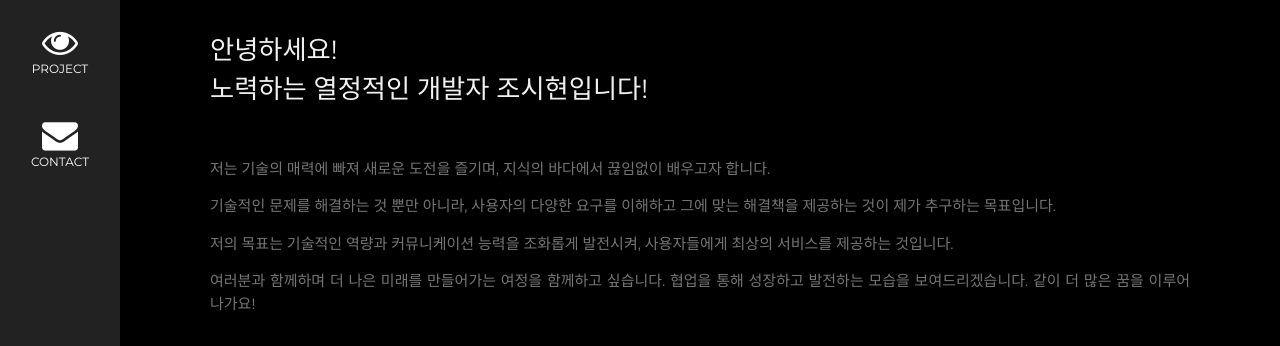
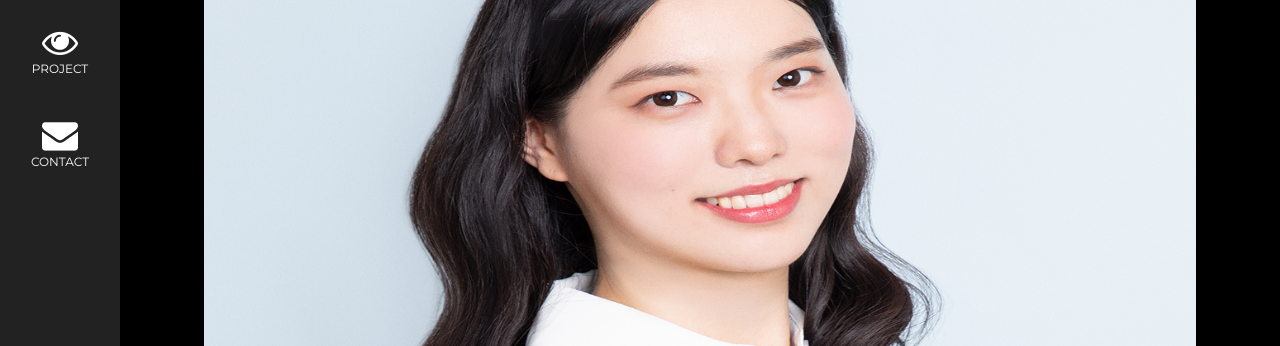
Before and after one commit to chosihyeon/chosihyeon.github.io, a plain HTML site: page index.html in a window 1280 px wide. Shown: the part 328-674 px from the top of the page. Drawn offline with nearby package versions, Linux system fonts and the light colour scheme.

Commit message:
Update index.html

```diff
--- a/index.html
+++ b/index.html
@@ -88,7 +88,7 @@ body, h1,h2,h3,h4,h5,h6 {font-family: "Montserrat", sans-serif}
   <header class="w3-container w3-padding-32 w3-center w3-black" id="home">
     <h1 class="w3-jumbo"><span class="w3-hide-small">I'm</span> SI HYEON CHO </h1>
     <h6>Developer</h6>
-    <img src=whtlgus.jpg" alt="sihyeon" width="992" height="1008">
+    <img src="whtlgus.jpg" alt="sihyeon" width="992" height="1008">
   </header>
   <div class="w3-content w3-justify w3-text-grey w3-padding-64" id="#">
     <h2 class="w3-text-light-grey">Introduction</h2>
```
